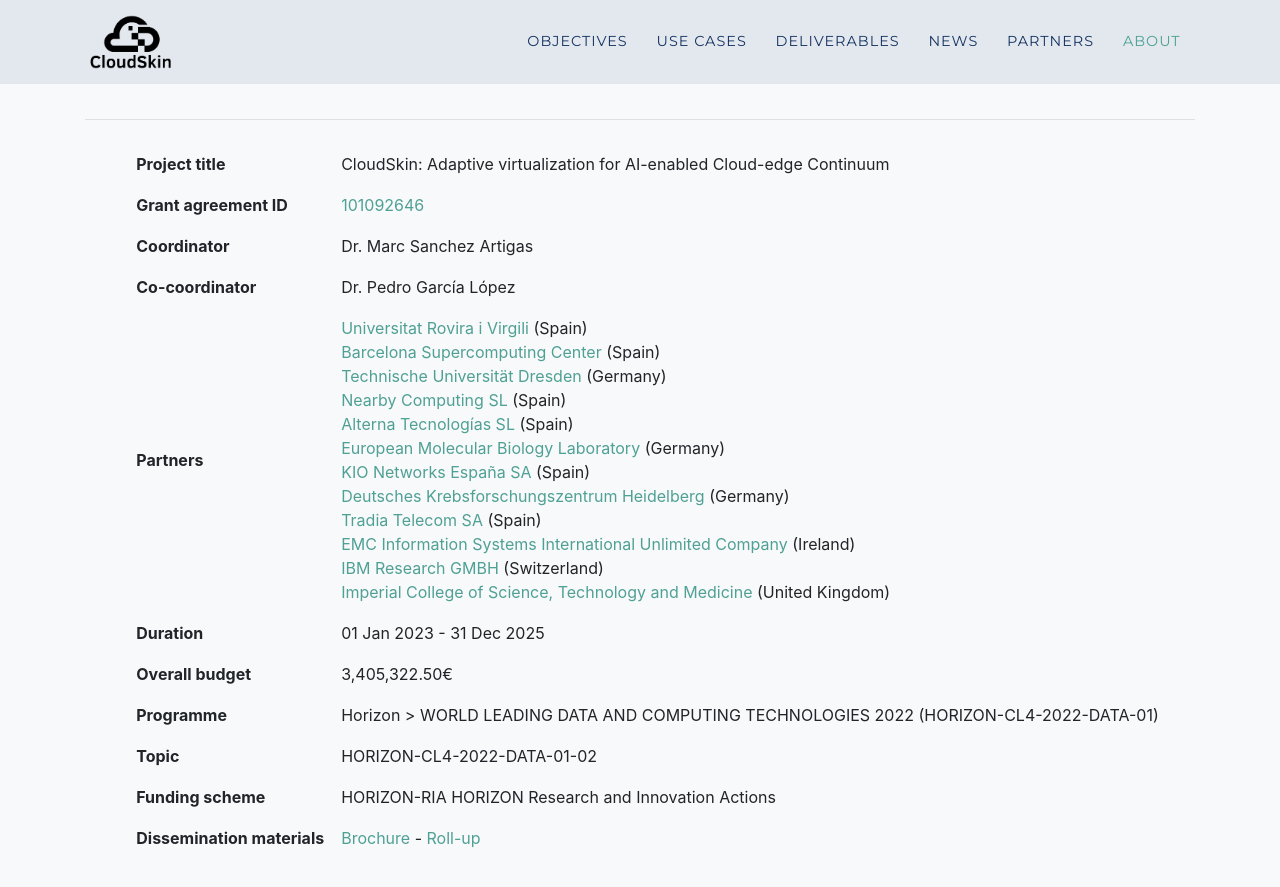
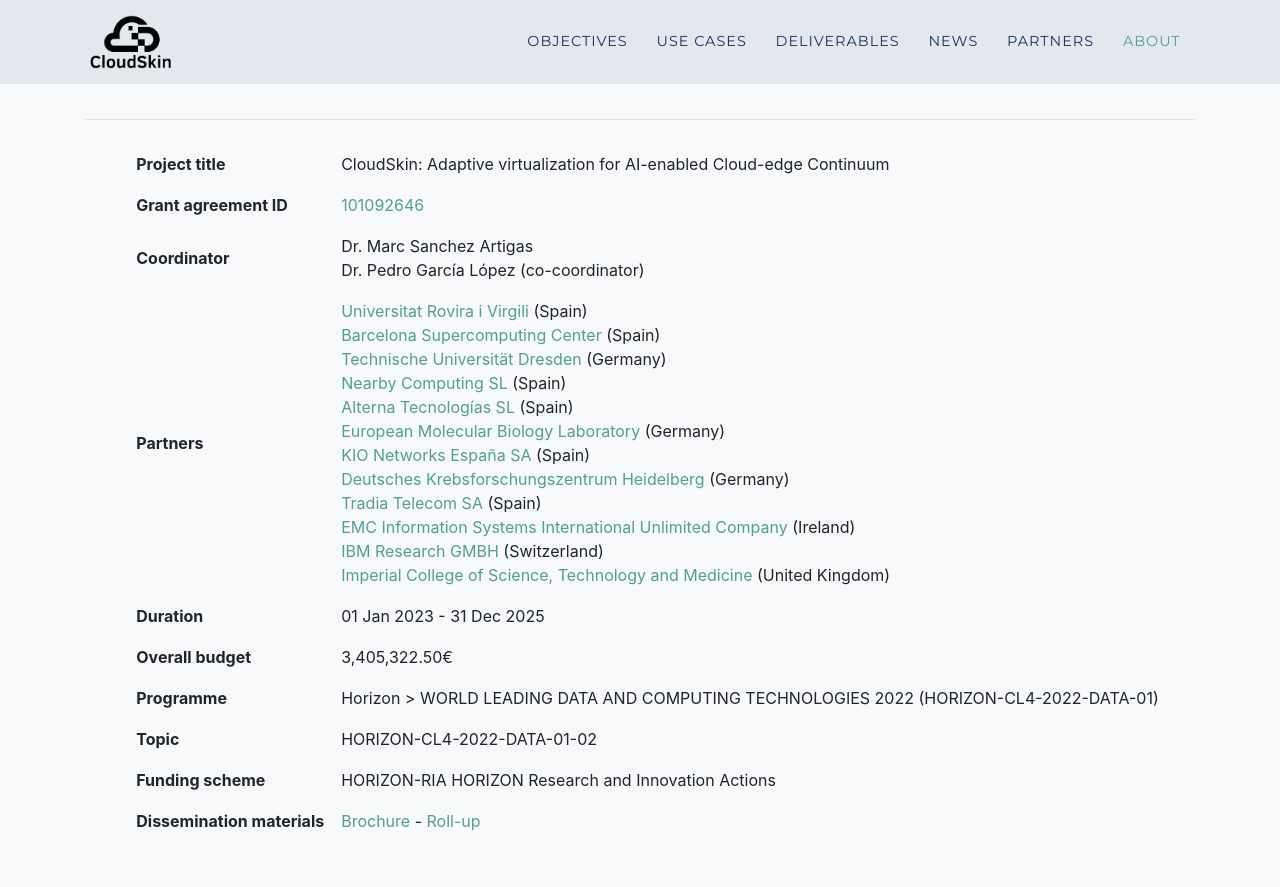
Before and after one commit to cloudskin-eu/cloudskin-eu.github.io, a Jekyll site: the page built from index.md, in a window 1280 px wide and 900 px high, scrolled down 6176 px. Shown: the top 887 px of the window. Built offline with Jekyll 4.4.1, drawn with Linux system fonts in a browser that asks for light colours; some web fonts are replaced.

```diff
--- a/_includes/about.html
+++ b/_includes/about.html
@@ -22,12 +22,9 @@
             </tr>
             <tr>
               <td><strong>Coordinator</strong></td>
-              <td>Dr. Marc Sanchez Artigas</td>
+              <td>Dr. Marc Sanchez Artigas<br>Dr. Pedro García López (co-coordinator)</td>
             </tr>
-            <tr>
-              <td><strong>Co-coordinator</strong></td>
-              <td>Dr. Pedro García López</td>
-            </tr>
+
             <tr>
               <td><strong>Partners</strong></td>
               <td>
```
